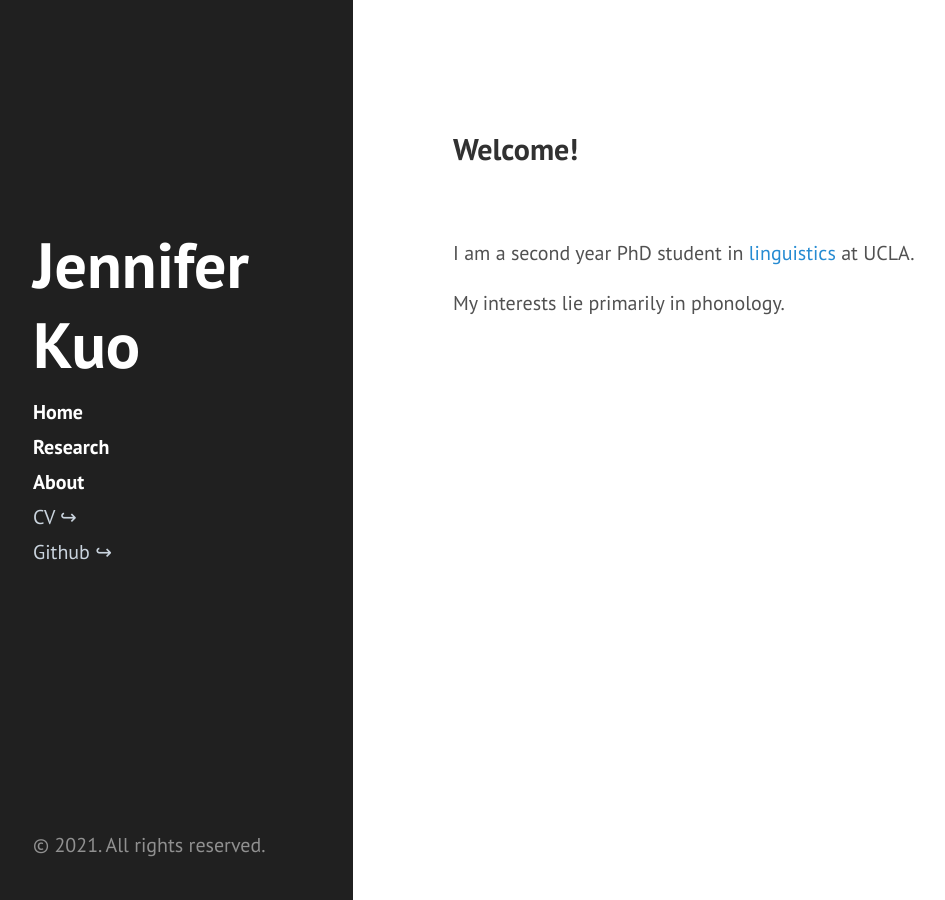
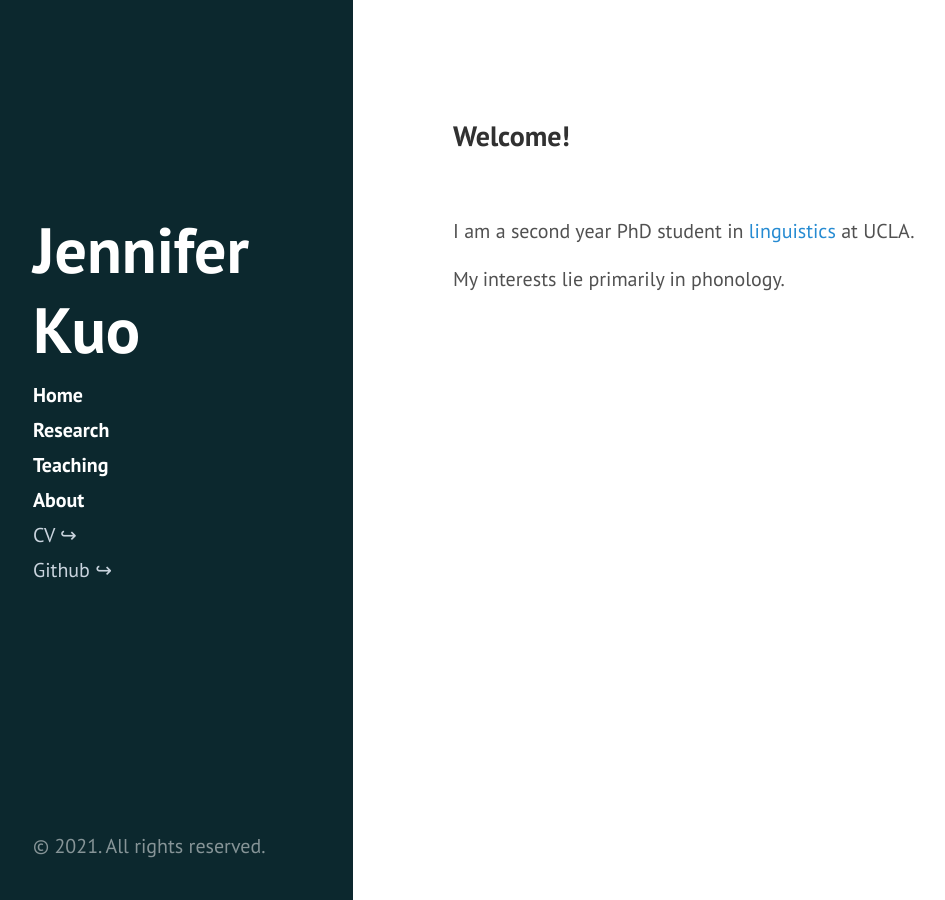
Before and after one commit to jenniferxkuo/jenniferxkuo.github.io, a Jekyll site: the page built from index.html, in a window 1280 px wide. Shown: the whole page, without its empty margins (7-952 px from the left). Built offline with Jekyll 4.4.1, drawn with Linux system fonts in a browser that asks for light colours; the list of posts is cut into pages by our own code.

Commit message:
added 'teaching' page
Added a page for teaching experience, update research and CV

```diff
--- a/_includes/head.html
+++ b/_includes/head.html
@@ -21,7 +21,7 @@
   <link rel="stylesheet" href="http://fonts.googleapis.com/css?family=PT+Sans:400,400italic,700|Abril+Fatface">
 
   <!-- Icons -->
-  <link rel="apple-touch-icon-precomposed" sizes="144x144" href="{{ site.baseurl }}public/apple-touch-icon-144-precomposed.png">
+  <link rel="apple-touch-icon-precomposed" sizes="144x144" href="{{ site.baseurl }}public/apple-touch-icon.png">
                                  <link rel="shortcut icon" href="{{ site.baseurl }}public/favicon.ico">
 
   <!-- RSS -->
--- a/_layouts/default.html
+++ b/_layouts/default.html
@@ -47,6 +47,7 @@
     <nav class="sidebar-nav">
       <a class="sidebar-nav-item active" href="/">Home</a>
       <a class="sidebar-nav-item active" href="/research/">Research</a>
+      <a class="sidebar-nav-item active" href="/teaching/">Teaching</a>
       <a class="sidebar-nav-item active" href="/about/">About</a>
       <a class="sidebar-nav-item external" href="https://nbviewer.jupyter.org/github/jenniferxkuo/jenniferxkuo.github.io/blob/master/CV_Jan2021.pdf" target="_blank">CV &#8618;</a>
       <a class="sidebar-nav-item external" href="https://github.com/jenniferxkuo">Github &#8618;</a>
--- a/public/css/hyde.css
+++ b/public/css/hyde.css
@@ -57,9 +57,9 @@
   text-align: center;
   padding: 2rem 1rem;
   color: rgba(255,255,255,.5);
-  background-color: #202020;
+  background-color: #0c282e;
 }
-@media (min-width: 48em) {
+@media (min-width: 47em) {
   .sidebar {
     position: fixed;
     top: 0;
--- a/public/css/poole.css
+++ b/public/css/poole.css
@@ -50,7 +50,7 @@
 html {
   font-family: "Helvetica Neue", Helvetica, Arial, sans-serif;
   font-size: 16px;
-  line-height: 1.5;
+  line-height: 1.4;
 }
 @media (min-width: 38em) {
   html {
@@ -81,7 +81,7 @@
 
 /* Headings */
 h1, h2, h3, h4, h5, h6 {
-  margin-bottom: .5rem;
+  margin-bottom: .4rem;
   font-weight: bold;
   line-height: 1.25;
   color: #313131;
@@ -91,12 +91,12 @@
   font-size: 2rem;
 }
 h2 {
-  margin-top: 1rem;
-  font-size: 1.5rem;
+  margin-top: 0.5rem;
+  font-size: 1.4rem;
 }
 h3 {
-  margin-top: 1.5rem;
-  font-size: 1.25rem;
+  margin-top: 1rem;
+  font-size: 1.2rem;
 }
 h4, h5, h6 {
   margin-top: 1rem;
@@ -208,6 +208,11 @@
   color: inherit;
   background-color: transparent;
   border-radius: 0;
+}
+
+.tab {
+    display: inline-block;
+    width: 150px;
 }
 
 /* Quotes */
```
Also changed, not shown: teaching/index.html (added, +20 -0 lines), public/android-chrome-192x192.png (added), public/android-chrome-512x512.png (added), public/apple-touch-icon-144-precomposed.png (deleted), public/apple-touch-icon.png (added), public/favicon-16x16.png (added), public/favicon-32x32.png (added), public/favicon.ico, 1 other file.
